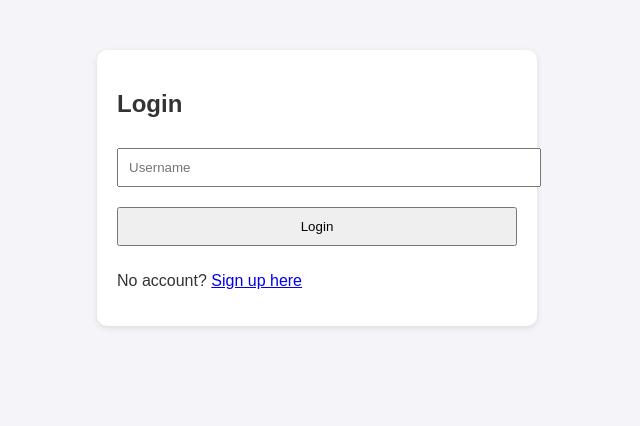
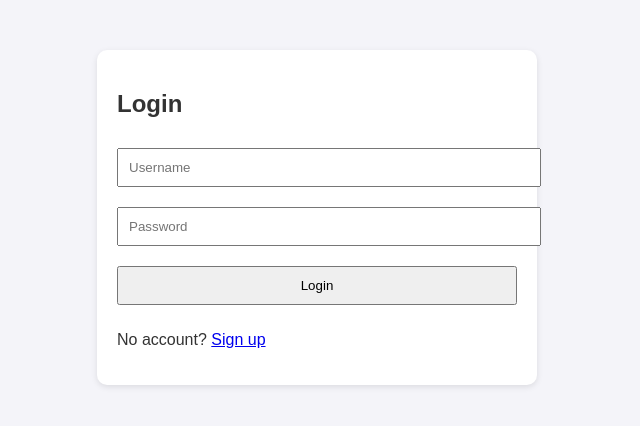
Before and after one commit to david1111402/Chat-app-main, a Flask app: page /login in a window 1280 px wide. Shown: the top 426 px of the page, without its empty margins (323-963 px from the left). Run offline with Flask 3, Linux system fonts and the light colour scheme.

Commit message:
Update login.html

```diff
--- a/templates/login.html
+++ b/templates/login.html
@@ -9,10 +9,11 @@
   <div class="form-container">
     <h2>Login</h2>
     <form method="POST">
-      <input type="text" name="username" placeholder="Username" required>
+      <input type="text" name="username" placeholder="Username" required><br>
+      <input type="password" name="password" placeholder="Password" required><br>
       <button type="submit">Login</button>
     </form>
-    <p>No account? <a href="/signup">Sign up here</a></p>
+    <p>No account? <a href="{{ url_for('signup') }}">Sign up</a></p>
   </div>
 </body>
 </html>
```
